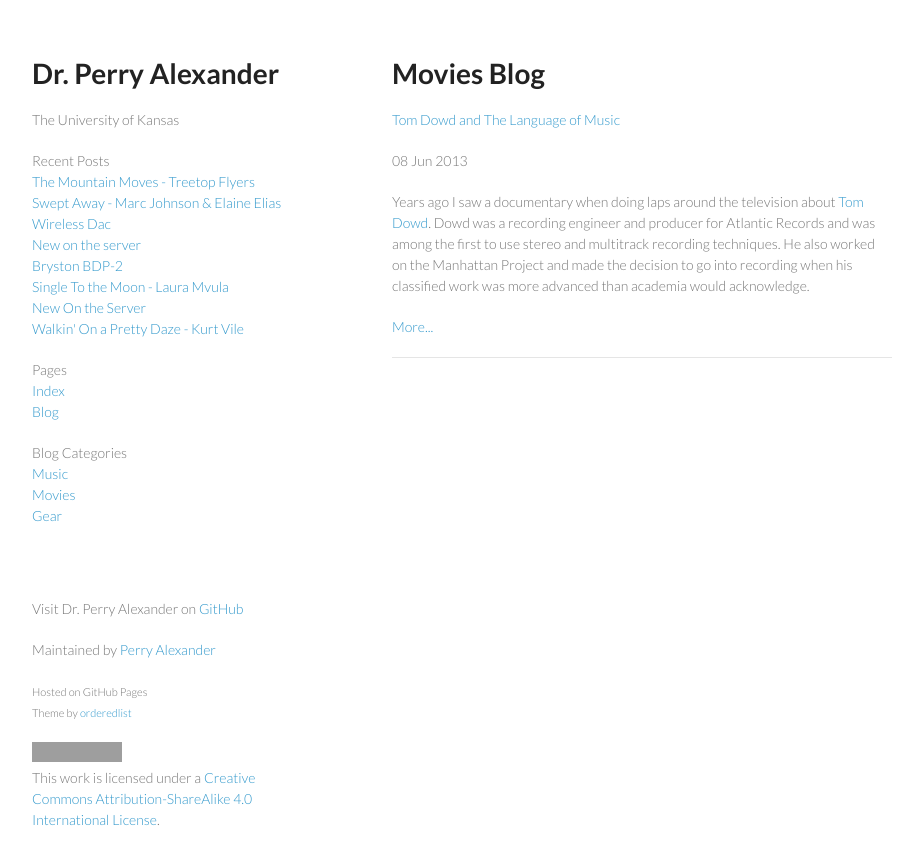
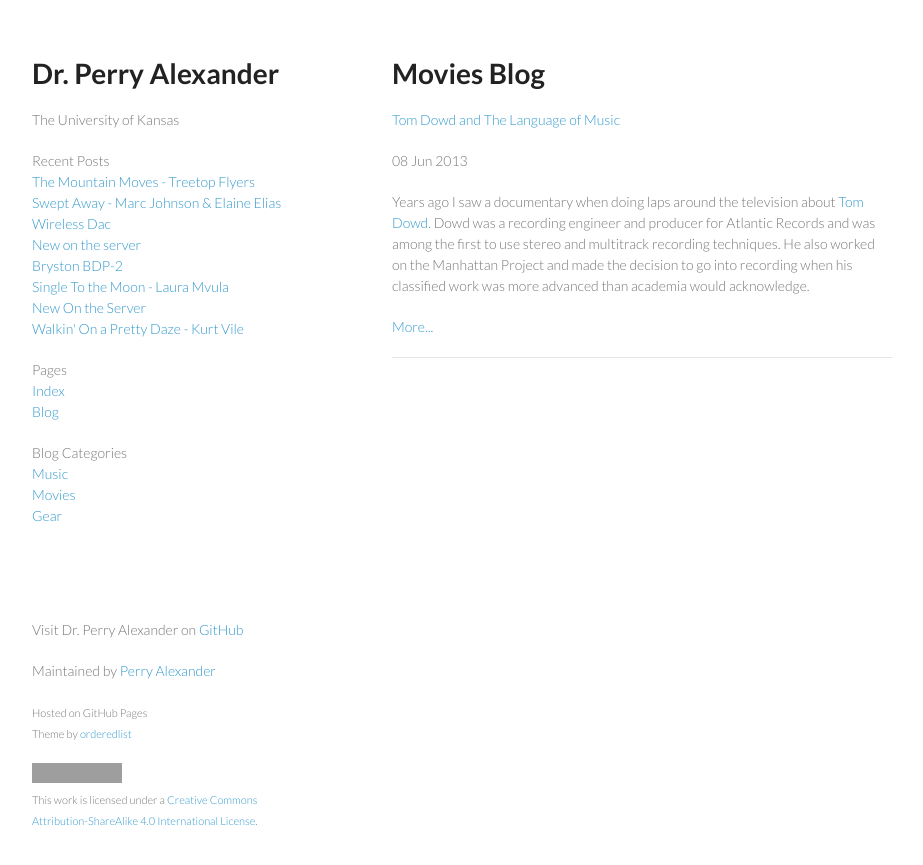
Before and after one commit to palexand/palexand.github.io, a Jekyll site: the page built from movies.md, in a window 1280 px wide. Shown: the top 865 px of the page, without its empty margins (178-1101 px from the left). Built offline with Jekyll 4.4.1, drawn with Linux system fonts in a browser that asks for light colours; grey boxes are pictures that could not be loaded.

Commit message:
blog post

```diff
--- a/_includes/footer.html
+++ b/_includes/footer.html
@@ -1,4 +1,4 @@
 <p>Visit {{ site.title }} on <a href="{{ site.github }}">GitHub</a></p>
 <p>Maintained by <a href="https://github.com/palexand">Perry Alexander</a></p>
 <p><small>Hosted on GitHub Pages </br> Theme by <a href="https://github.com/orderedlist">orderedlist</a></small></p>
-<p>{% include cc-small.html %}</p>
+<p><small>{% include cc-small.html %}</small></p>
```
